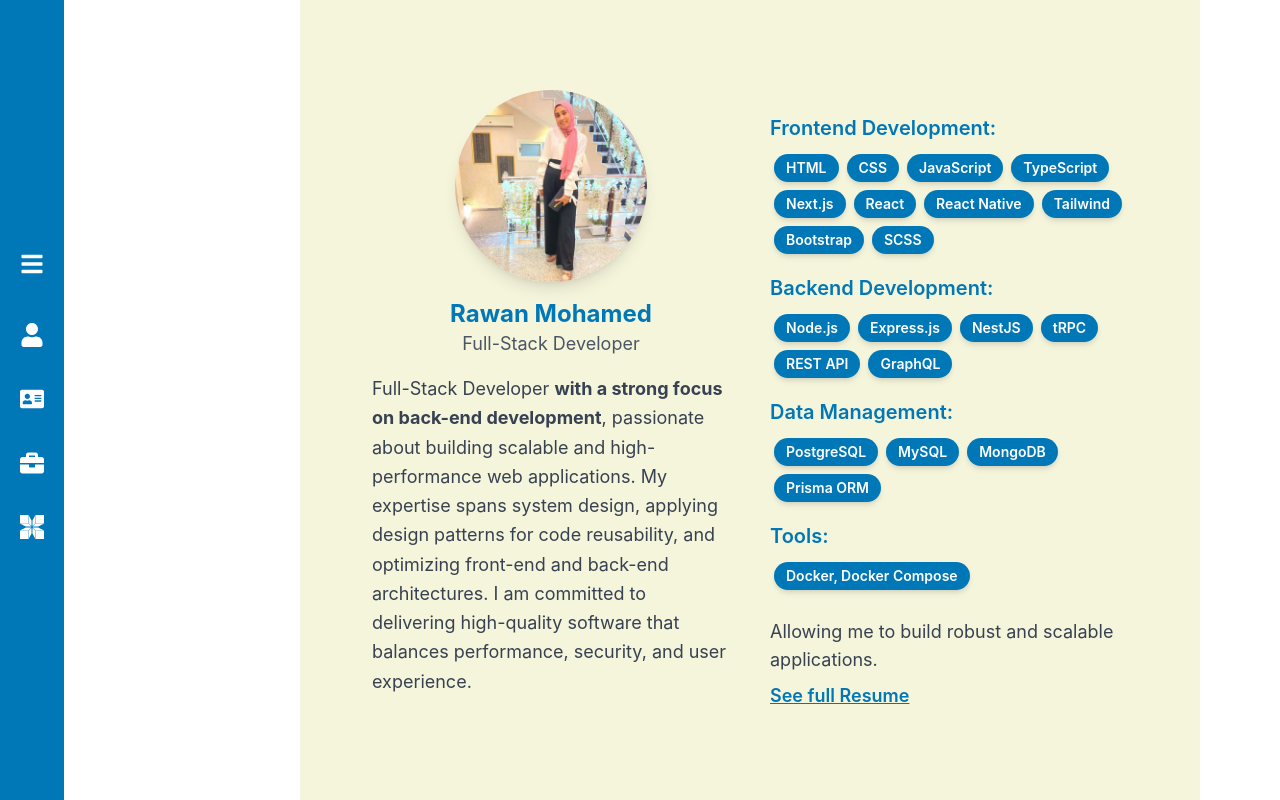
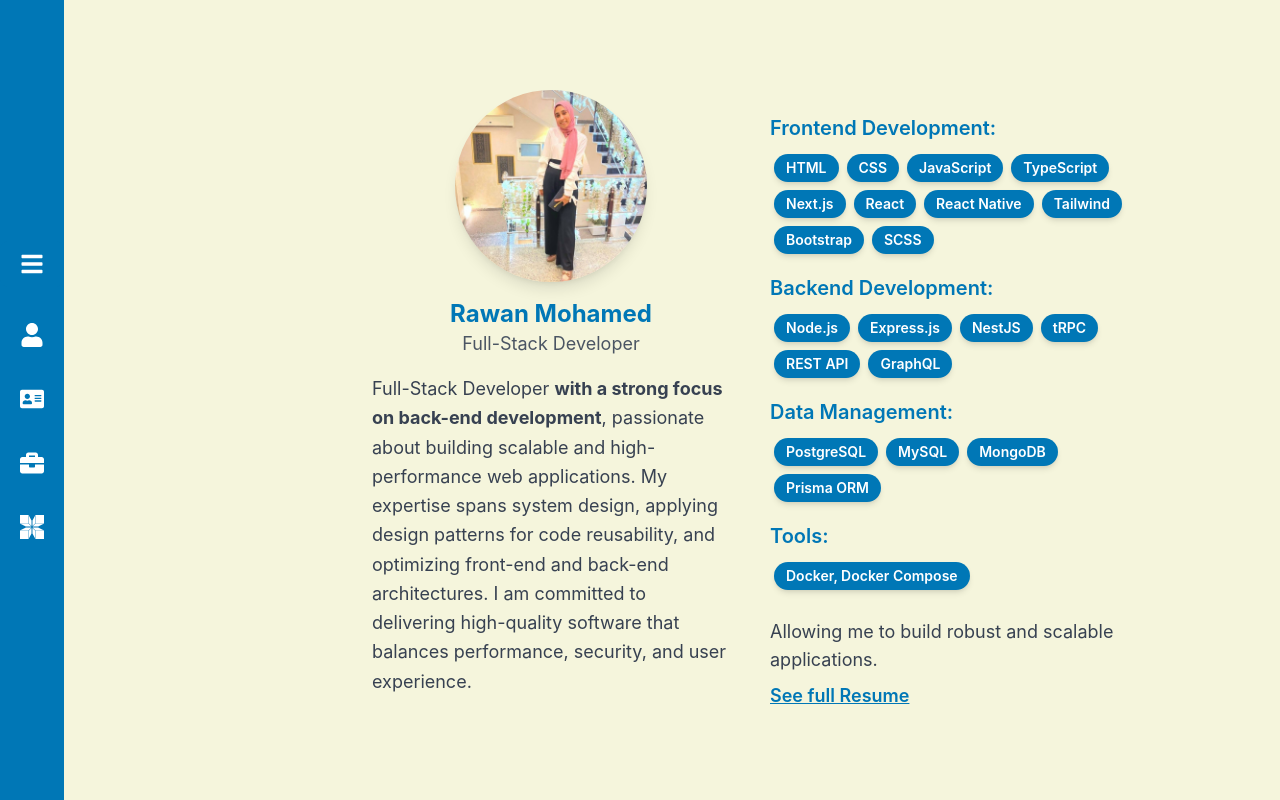
Before and after one commit to rawanmohameedd/Portfolio, a React (Vite) app: page / in a window 1280 px wide. Built offline with nearby package versions, Linux system fonts and the light colour scheme.

Commit message:
fix background color

```diff
--- a/src/App.css
+++ b/src/App.css
@@ -1,4 +1,17 @@
 /* App.css */
+body, html {
+    margin: 0;
+    padding: 0;
+    width: 100%;
+    height: 100%;
+    background-color: #F5F5DC; /* Replace with your desired background color */
+  }
+
+
+
+  .bg-background {
+    background-color: #F5F5DC; /* Replace with your desired background color */
+  }
 .transition-container {
     width: 100%;
     height: 100%;
```
Also changed, not shown: 4 other files (tests, documents, lock files or other folders).
